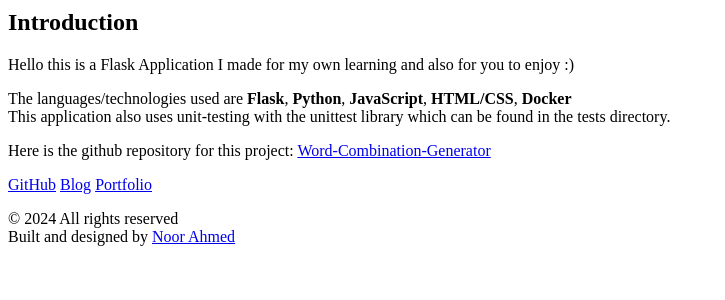
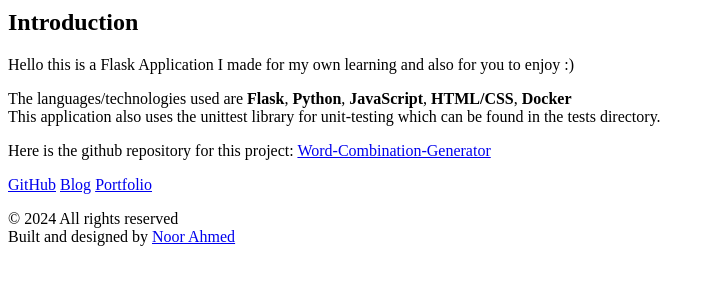
Before and after one commit to N00rAhmed/Word-Combination-Generator, a Flask app: page / in a window 1280 px wide. Shown: the part 137-437 px from the top of the page, without its empty margins (0-725 px from the left). Run offline with Flask 3, Linux system fonts and the light colour scheme.

Commit message:
added some text

```diff
--- a/templates/index.html
+++ b/templates/index.html
@@ -20,7 +20,7 @@
         <strong>HTML/CSS</strong>,
         <strong>Docker</strong>
         <br />
-        This application also uses unit-testing with the unittest library which can be found in the tests directory.
+        This application also uses the unittest library for unit-testing which can be found in the tests directory.
     </p>
 
     <p>
```
